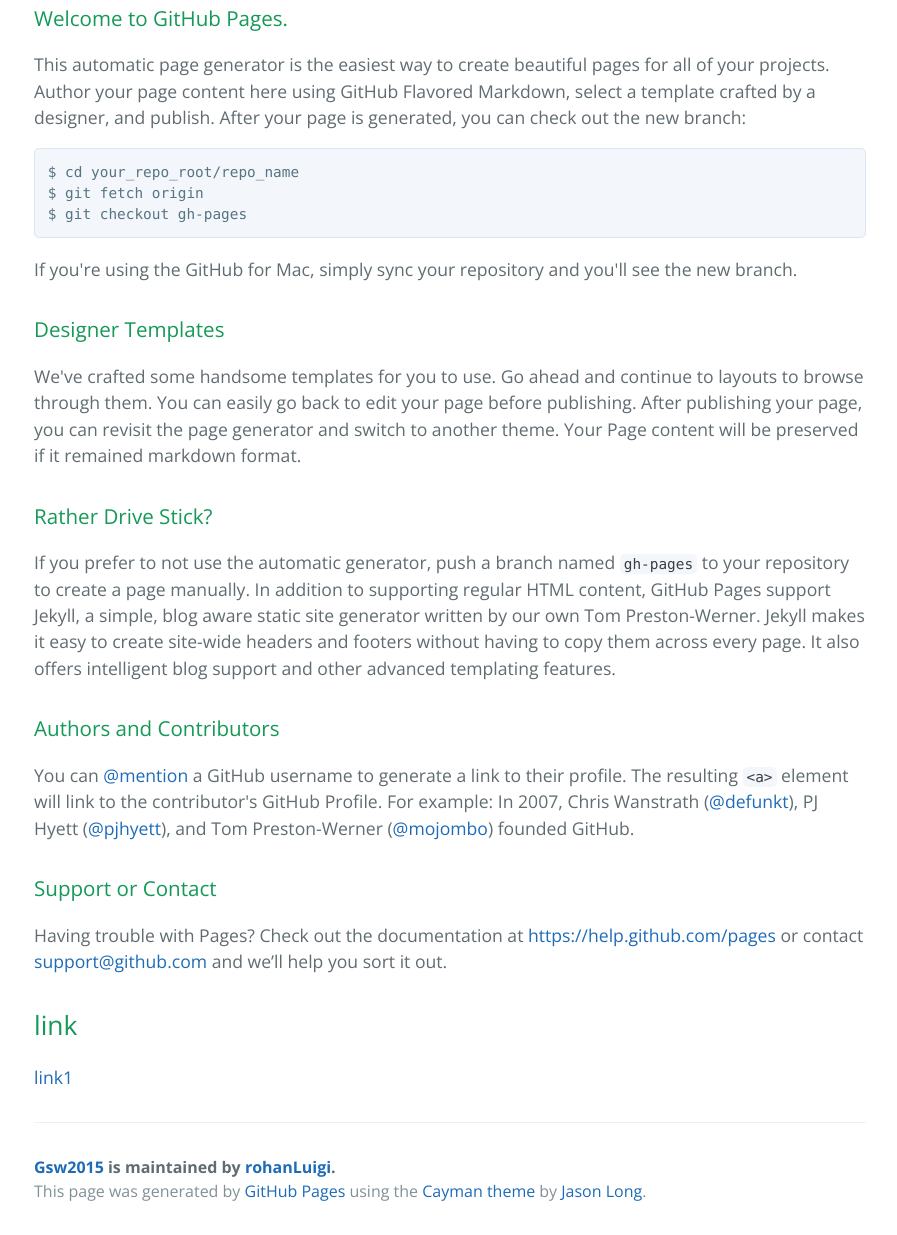
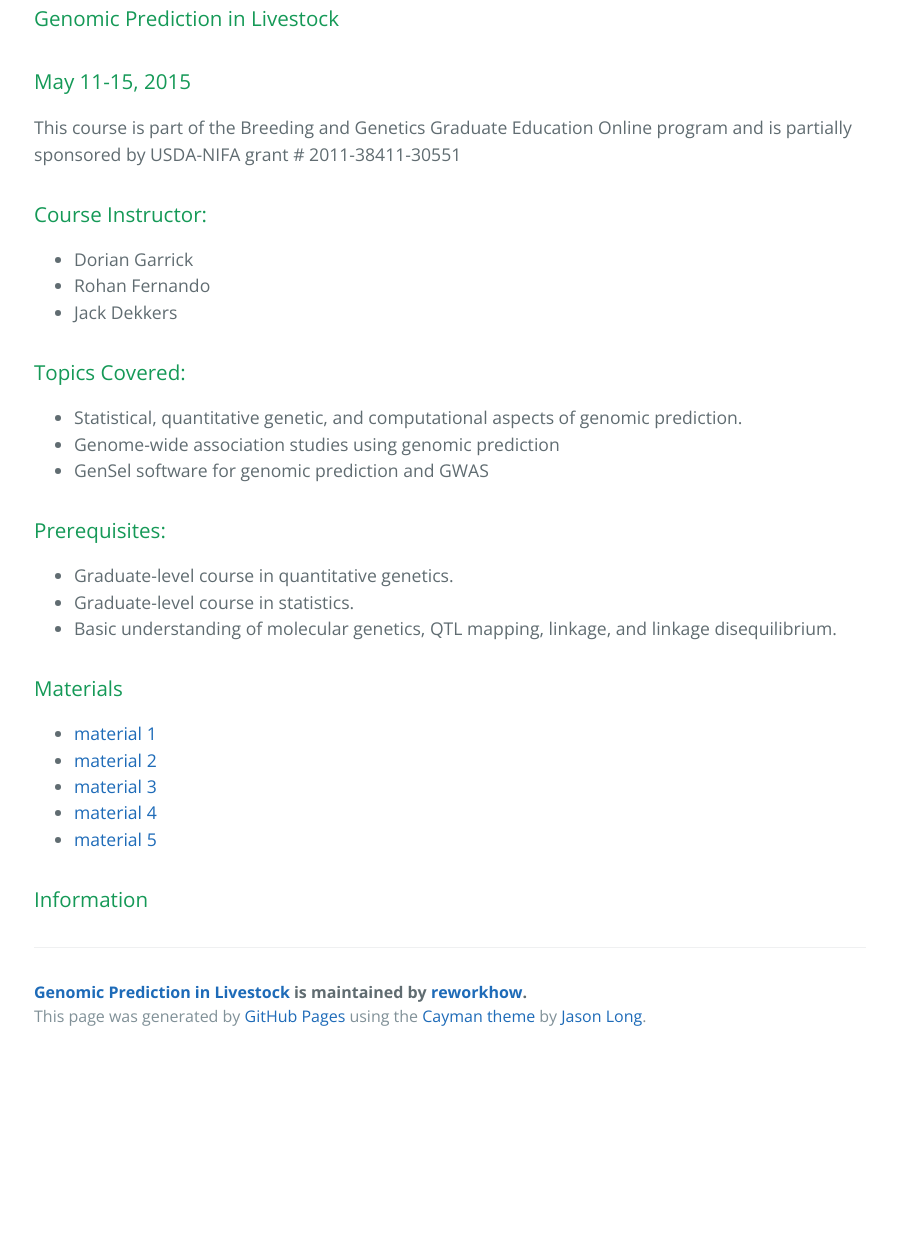
Before and after one commit to rohanLuigi/GSW2015, a plain HTML site: page index.html in a window 1280 px wide. Shown: the part 365-1600 px from the top of the page, without its empty margins (190-1087 px from the left). After the commit the page ends 1425 px from the top, so only its background shows below. Drawn offline with nearby package versions, Linux system fonts and the light colour scheme.

```diff
--- a/index.html
+++ b/index.html
@@ -2,7 +2,7 @@
 <html lang="en-us">
   <head>
     <meta charset="UTF-8">
-    <title>Gsw2015 by rohanLuigi</title>
+    <title>Genomic Prediction in Livestock by reworkhow</title>
     <meta name="viewport" content="width=device-width, initial-scale=1">
     <link rel="stylesheet" type="text/css" href="stylesheets/normalize.css" media="screen">
     <link href='http://fonts.googleapis.com/css?family=Open+Sans:400,700' rel='stylesheet' type='text/css'>
@@ -11,53 +11,66 @@
   </head>
   <body>
     <section class="page-header">
-      <h1 class="project-name">Gsw2015</h1>
+      <h1 class="project-name">Genomic Prediction in Livestock</h1>
       <h2 class="project-tagline"></h2>
-      <a href="https://github.com/rohanLuigi/GSW2015" class="btn">View on GitHub</a>
-      <a href="https://github.com/rohanLuigi/GSW2015/zipball/master" class="btn">Download .zip</a>
-      <a href="https://github.com/rohanLuigi/GSW2015/tarball/master" class="btn">Download .tar.gz</a>
+      <a href="https://github.com/reworkhow/GSW2015" class="btn">View on GitHub</a>
+      <a href="https://github.com/reworkhow/GSW2015/zipball/master" class="btn">Download .zip</a>
+      <a href="https://github.com/reworkhow/GSW2015/tarball/master" class="btn">Download .tar.gz</a>
     </section>
 
     <section class="main-content">
       <h3>
-<a id="welcome-to-github-pages" class="anchor" href="#welcome-to-github-pages" aria-hidden="true"><span class="octicon octicon-link"></span></a>Welcome to GitHub Pages.</h3>
-
-<p>This automatic page generator is the easiest way to create beautiful pages for all of your projects. Author your page content here using GitHub Flavored Markdown, select a template crafted by a designer, and publish. After your page is generated, you can check out the new branch:</p>
-
-<pre><code>$ cd your_repo_root/repo_name
-$ git fetch origin
-$ git checkout gh-pages
-</code></pre>
-
-<p>If you're using the GitHub for Mac, simply sync your repository and you'll see the new branch.</p>
+<a id="genomic-prediction-in-livestock" class="anchor" href="#genomic-prediction-in-livestock" aria-hidden="true"><span class="octicon octicon-link"></span></a>Genomic Prediction in Livestock</h3>
 
 <h3>
-<a id="designer-templates" class="anchor" href="#designer-templates" aria-hidden="true"><span class="octicon octicon-link"></span></a>Designer Templates</h3>
+<a id="may-11-15-2015" class="anchor" href="#may-11-15-2015" aria-hidden="true"><span class="octicon octicon-link"></span></a>May 11-15, 2015</h3>
 
-<p>We've crafted some handsome templates for you to use. Go ahead and continue to layouts to browse through them. You can easily go back to edit your page before publishing. After publishing your page, you can revisit the page generator and switch to another theme. Your Page content will be preserved if it remained markdown format.</p>
+<p>This course is part of the Breeding and Genetics Graduate Education Online program and is partially sponsored
+by USDA-NIFA grant # 2011-38411-30551</p>
 
 <h3>
-<a id="rather-drive-stick" class="anchor" href="#rather-drive-stick" aria-hidden="true"><span class="octicon octicon-link"></span></a>Rather Drive Stick?</h3>
+<a id="course-instructor" class="anchor" href="#course-instructor" aria-hidden="true"><span class="octicon octicon-link"></span></a>Course Instructor:</h3>
 
-<p>If you prefer to not use the automatic generator, push a branch named <code>gh-pages</code> to your repository to create a page manually. In addition to supporting regular HTML content, GitHub Pages support Jekyll, a simple, blog aware static site generator written by our own Tom Preston-Werner. Jekyll makes it easy to create site-wide headers and footers without having to copy them across every page. It also offers intelligent blog support and other advanced templating features.</p>
+<ul>
+<li>Dorian Garrick</li>
+<li>Rohan Fernando</li>
+<li>Jack Dekkers</li>
+</ul>
 
 <h3>
-<a id="authors-and-contributors" class="anchor" href="#authors-and-contributors" aria-hidden="true"><span class="octicon octicon-link"></span></a>Authors and Contributors</h3>
+<a id="topics-covered" class="anchor" href="#topics-covered" aria-hidden="true"><span class="octicon octicon-link"></span></a>Topics Covered:</h3>
 
-<p>You can <a href="https://github.com/blog/821" class="user-mention">@mention</a> a GitHub username to generate a link to their profile. The resulting <code>&lt;a&gt;</code> element will link to the contributor's GitHub Profile. For example: In 2007, Chris Wanstrath (<a href="https://github.com/defunkt" class="user-mention">@defunkt</a>), PJ Hyett (<a href="https://github.com/pjhyett" class="user-mention">@pjhyett</a>), and Tom Preston-Werner (<a href="https://github.com/mojombo" class="user-mention">@mojombo</a>) founded GitHub.</p>
+<ul>
+<li>Statistical, quantitative genetic, and computational aspects of genomic prediction.</li>
+<li>Genome-wide association studies using genomic prediction</li>
+<li>GenSel software for genomic prediction and GWAS</li>
+</ul>
 
 <h3>
-<a id="support-or-contact" class="anchor" href="#support-or-contact" aria-hidden="true"><span class="octicon octicon-link"></span></a>Support or Contact</h3>
+<a id="prerequisites" class="anchor" href="#prerequisites" aria-hidden="true"><span class="octicon octicon-link"></span></a>Prerequisites:</h3>
 
-<p>Having trouble with Pages? Check out the documentation at <a href="https://help.github.com/pages">https://help.github.com/pages</a> or contact <a href="mailto:support@github.com">support@github.com</a> and we’ll help you sort it out.</p>
+<ul>
+<li>Graduate-level course in quantitative genetics.</li>
+<li>Graduate-level course in statistics.</li>
+<li>Basic understanding of molecular genetics, QTL mapping, linkage, and linkage disequilibrium.</li>
+</ul>
 
-<h2>
-<a id="link" class="anchor" href="#link" aria-hidden="true"><span class="octicon octicon-link"></span></a>link</h2>
+<h3>
+<a id="materials" class="anchor" href="#materials" aria-hidden="true"><span class="octicon octicon-link"></span></a>Materials</h3>
 
-<p><a href="testDir">link1</a></p>
+<ul>
+<li><a href="http://rohanluigi.github.io/GSW2015/">material 1</a></li>
+<li><a href="http://rohanluigi.github.io/GSW2015/">material 2</a></li>
+<li><a href="http://rohanluigi.github.io/GSW2015/">material 3</a></li>
+<li><a href="http://rohanluigi.github.io/GSW2015/">material 4</a></li>
+<li><a href="http://rohanluigi.github.io/GSW2015/">material 5</a></li>
+</ul>
+
+<h3>
+<a id="information" class="anchor" href="#information" aria-hidden="true"><span class="octicon octicon-link"></span></a>Information</h3>
 
       <footer class="site-footer">
-        <span class="site-footer-owner"><a href="https://github.com/rohanLuigi/GSW2015">Gsw2015</a> is maintained by <a href="https://github.com/rohanLuigi">rohanLuigi</a>.</span>
+        <span class="site-footer-owner"><a href="https://github.com/reworkhow/GSW2015">Genomic Prediction in Livestock</a> is maintained by <a href="https://github.com/reworkhow">reworkhow</a>.</span>
 
         <span class="site-footer-credits">This page was generated by <a href="https://pages.github.com">GitHub Pages</a> using the <a href="https://github.com/jasonlong/cayman-theme">Cayman theme</a> by <a href="https://twitter.com/jasonlong">Jason Long</a>.</span>
       </footer>
```
Also changed, not shown: params.json (+1 -1 lines).
